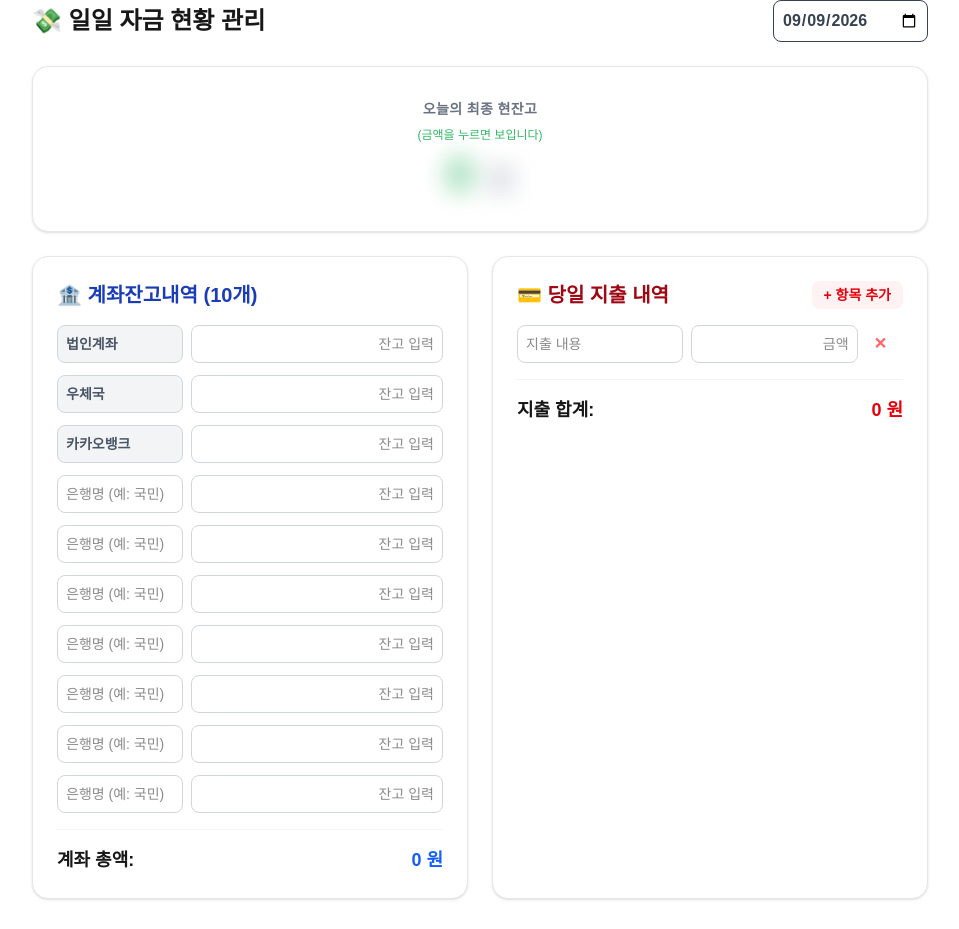
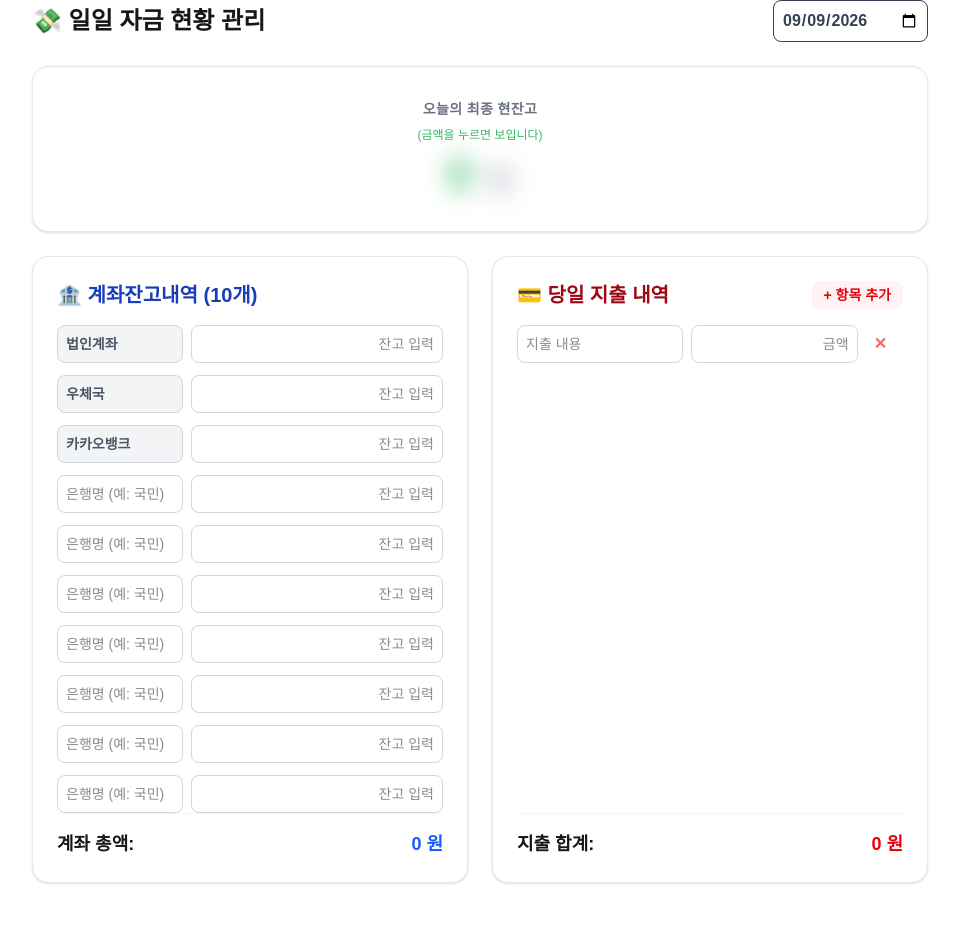
Before and after one commit to hannune-s/money, a Next.js app: page /admin in a window 1280 px wide. Shown: the top 929 px of the page, without its empty margins (160-1119 px from the left). Built offline with nearby package versions, Linux system fonts and the light colour scheme; no server answers; the database is empty.

Commit message:
Fix layout to push totals to the bottom of the card

```diff
--- a/src/app/admin/page.tsx
+++ b/src/app/admin/page.tsx
@@ -168,9 +168,9 @@ export default function FinancesAdminPage() {
 
       <div className="grid grid-cols-1 md:grid-cols-2 gap-6">
         {/* Accounts */}
-        <div className="bg-white rounded-2xl shadow-sm border border-gray-200 p-6">
+        <div className="bg-white rounded-2xl shadow-sm border border-gray-200 p-6 flex flex-col">
           <h2 className="text-xl font-semibold text-blue-800 mb-4">🏦 계좌잔고내역 (10개)</h2>
-          <div className="space-y-3">
+          <div className="space-y-3 flex-1">
             {accounts.map((acc, i) => (
               <div key={i} className="flex space-x-2">
                 <input
@@ -185,19 +185,19 @@ export default function FinancesAdminPage() {
               </div>
             ))}
           </div>
-          <div className="mt-4 pt-4 border-t border-gray-100 flex justify-between font-bold text-lg">
+          <div className="mt-4 pt-4 border-t border-gray-100 flex justify-between font-bold text-lg mt-auto">
             <span>계좌 총액:</span>
             <span className="text-blue-600">{formatNumber(totals.totalAccounts)} 원</span>
           </div>
         </div>
 
         {/* Expenditures */}
-        <div className="bg-white rounded-2xl shadow-sm border border-gray-200 p-6">
+        <div className="bg-white rounded-2xl shadow-sm border border-gray-200 p-6 flex flex-col">
           <div className="flex justify-between items-center mb-4">
             <h2 className="text-xl font-semibold text-red-800">💳 당일 지출 내역</h2>
             <button onClick={addExpenditure} className="bg-red-50 text-red-600 px-3 py-1 rounded-lg hover:bg-red-100 text-sm font-semibold transition">+ 항목 추가</button>
           </div>
-          <div className="space-y-3 max-h-[300px] overflow-y-auto pr-2">
+          <div className="space-y-3 overflow-y-auto pr-2 flex-1 min-h-[300px]">
             {expenditures.map((exp, i) => (
               <div key={i} className="flex space-x-2 items-center">
                 <input type="text" placeholder="지출 내용" value={exp.name} onChange={e => updateExpenditure(i, 'name', e.target.value)} className="w-1/2 p-2 border border-gray-300 rounded-lg focus:outline-none focus:ring-2 focus:ring-red-400 text-sm" />
@@ -206,7 +206,7 @@ export default function FinancesAdminPage() {
               </div>
             ))}
           </div>
-          <div className="mt-4 pt-4 border-t border-gray-100 flex justify-between font-bold text-lg">
+          <div className="mt-4 pt-4 border-t border-gray-100 flex justify-between font-bold text-lg mt-auto">
             <span>지출 합계:</span>
             <span className="text-red-600">{formatNumber(totals.totalExpenditures)} 원</span>
           </div>
```
